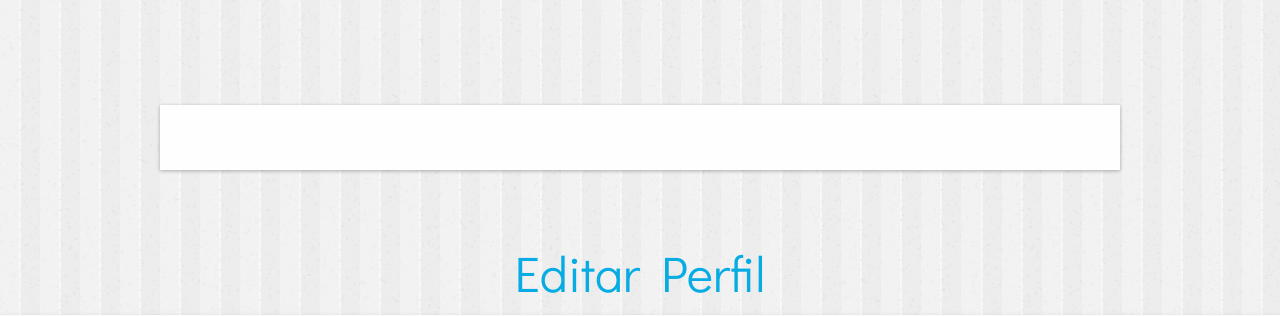
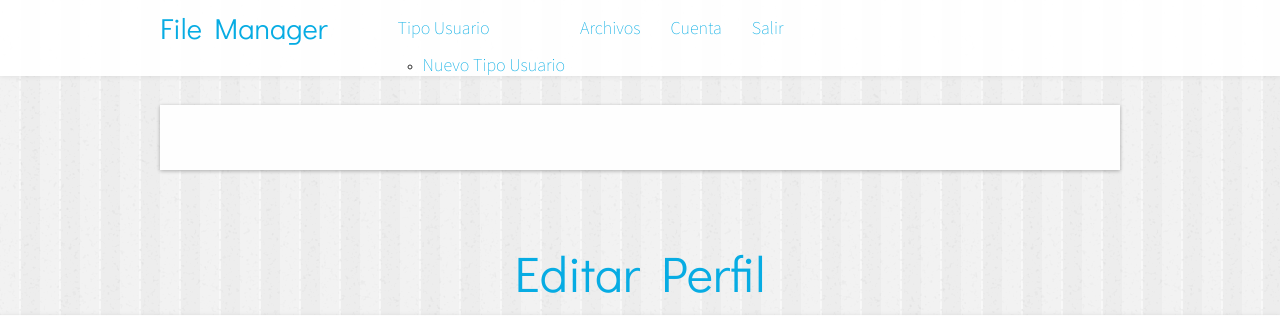
Before and after one commit to xblacklotus/FileManager, a PHP site: page /editarPerfil.php in a window 1280 px wide. Shown: the top 316 px of the page. Run offline with PHP 8.4, Linux system fonts and the light colour scheme; a user stored in the database is signed in; data comes from the database, SQL or seed files in the repository; some libraries are stand-ins or nearby versions.

Commit message:
arreglos a login y editar perfil

```diff
--- a/Login.php
+++ b/Login.php
@@ -17,7 +17,7 @@
 					<form role="form" class="form-inline" action="index.php" method="post" autocomplete="off">
 						<div class="form-group">
 							<input type="text" class="form-control input-lg" required id="txtTipo" name="user" placeholder="Usuario">
-							<input type="text" class="form-control input-lg" required id="txtTipo" name="pass" placeholder="Contraseña">
+							<input type="password" class="form-control input-lg" required id="txtTipo" name="pass" placeholder="Contraseña">
 						</div>
 						<button type="submit" name="ingresar" value="Ingresar" class="btn btn-primary btn-border btn-lg">Ingresar</button>
 					</form>
--- a/classes/Controlador.class.php
+++ b/classes/Controlador.class.php
@@ -33,7 +33,7 @@ class Controlador {
 		//siempre abrir la con
 		$this->abrirCon();
 		//consulta
-		$sql = "SELECT usuario, u.nombre, apellido,tu.nombre  from usuario as u,tipo_usuario as tu
+		$sql = "SELECT usuario, u.nombre, apellido,tu.nombre,id  from usuario as u,tipo_usuario as tu
 		where u.id_tipo_usuario=tu.id_tipo_usuario and u.usuario=? and u.password=?";
 		 //se prepara la consulta
 		$query = $this->con->prepare($sql);
@@ -42,12 +42,13 @@ class Controlador {
 		//se ejecuta la consulta
 		$query->execute();
 //Asociando a variables los datos solicitados en la consulta SELECT
-		$query->bind_result($user, $name, $lastname,$permisos);
+		$query->bind_result($user, $name, $lastname,$permisos,$id);
 //Preparando las variables de sesión con los datos
 //obtenidos desde la base de datos con bind_result
 		while($query->fetch()){
 			$_SESSION["permisos"] = $permisos;
 			$_SESSION["usuario"] = $user;
+			$_SESSION["id_user"] = $id;
 			$_SESSION["nombreusr"] = $name . " " . $lastname;
 		}
 		$this->cerrarCon();
--- a/editarPerfil.php
+++ b/editarPerfil.php
@@ -1,10 +1,9 @@
 <?php include 'includes/header.inc'; ?>
 <body>
+	<?php include 'includes/nav.inc'; ?>
 	<?php
-	function __autoload($nombre_clase) {
-		include 'classes/'.$nombre_clase .'.class.php';
-	}
-	$id = 1;
+
+	$id = $_SESSION['id_user'];
 	$obj=new Controlador();
 	$perfil = $obj-> consultarPerfil($id);
 	?>
--- a/includes/nav.inc
+++ b/includes/nav.inc
@@ -31,7 +31,7 @@
                             <?php
                         }
                         ?>
-                        <li><a href="Cuenta.php">Cuenta</a></li>
+                        <li><a href="editarPerfil.php">Cuenta</a></li>
                         <li><a href="Salir.php">Salir</a></li>
                         <?php
                     }
```
